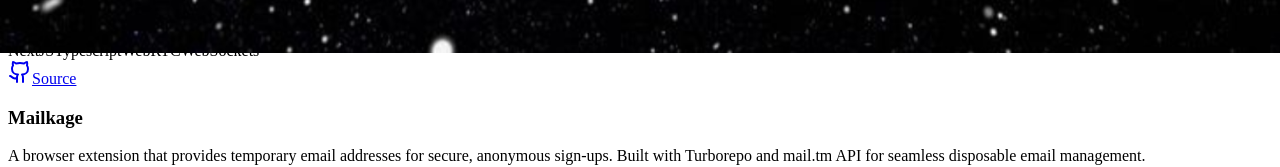
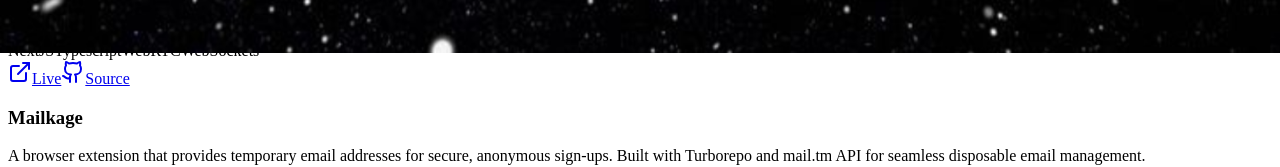
Before and after one commit to kartik-m39/Portfolio, a Next.js app: page /Projects in a window 1280 px wide. Shown: the part 747-914 px from the top of the page. Built offline with nearby package versions, Linux system fonts and the light colour scheme.

Commit message:
Added webrtc live link

```diff
--- a/data/Projects.ts
+++ b/data/Projects.ts
@@ -49,9 +49,9 @@ export const Projects: CardProps[] = [
     description:
       "A simple WebRTC system enabling one browser tab to stream audio/video to another. Uses PeerConnection for media and WebSockets for signaling, demonstrating peer-to-peer communication basics.",
     techStack: ["NextJS", "Typescript", "WebRTC", "WebSockets"],
-    liveLink: "",
+    liveLink: "https://web-rtc-pearl-ten.vercel.app/",
     githubLink: "https://github.com/kartik-m39/WebRTC",
-    imageUrl: "/webrtc.png",
+    imageUrl: "/webrtc2.png",
   },
   {
     title: 'Mailkage',
```
Also changed, not shown: public/webrtc2.png (added).
